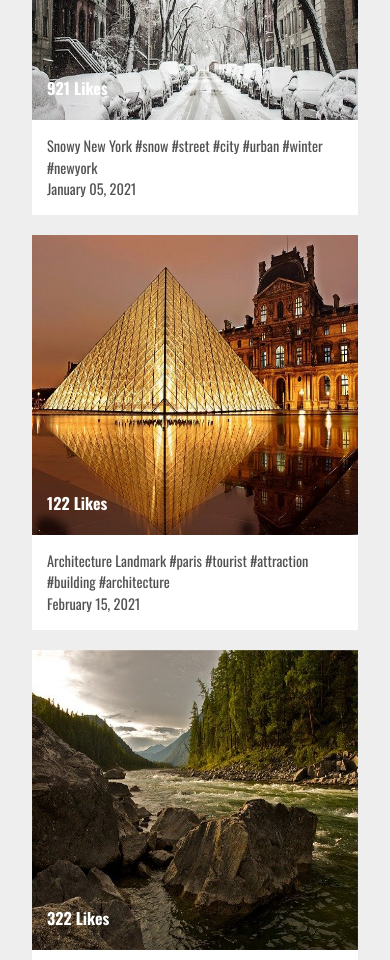
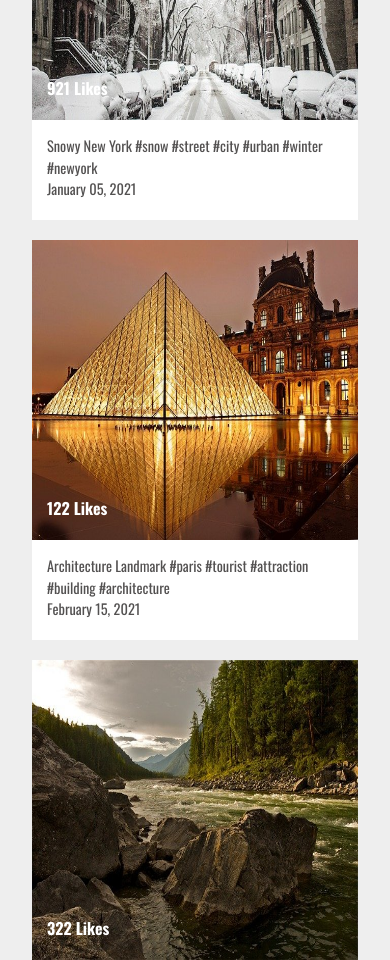
Before and after one commit to ivobul/instagram-portfolio, a plain HTML site: page index.html in a window 390 px wide. Shown: the part 1160-2120 px from the top of the page. Drawn offline with nearby package versions, Linux system fonts and the light colour scheme.

Commit message:
Update style.css

```diff
--- a/style.css
+++ b/style.css
@@ -203,9 +203,9 @@ nav .brand {
   row-gap: 20px;
 }
 
-@media ( max-width: 992px) {
+@media ( max-width: 1200px) {
   .grid {
-    grid-template-columns: 1fr 1fr;
+    grid-template-columns: repeat(2, 44%);
   }
 }
 
@@ -247,7 +247,7 @@ nav .brand {
   background-color: #fff;
   color: #535151;
   font-size: .9rem;
-  max-height: 110px;
+  min-height: 100px;
   padding: 15px;
   text-align: left;
 }
```
